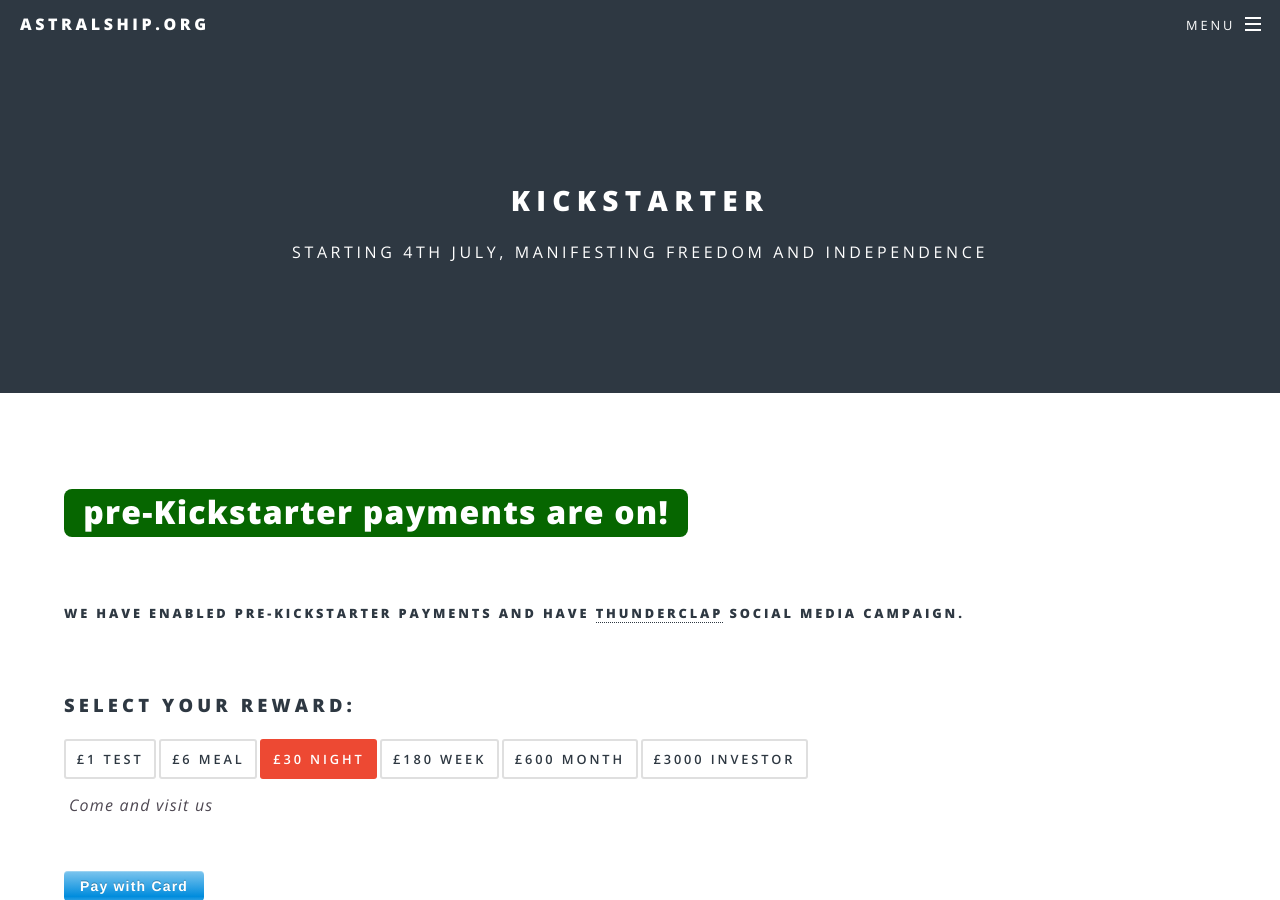
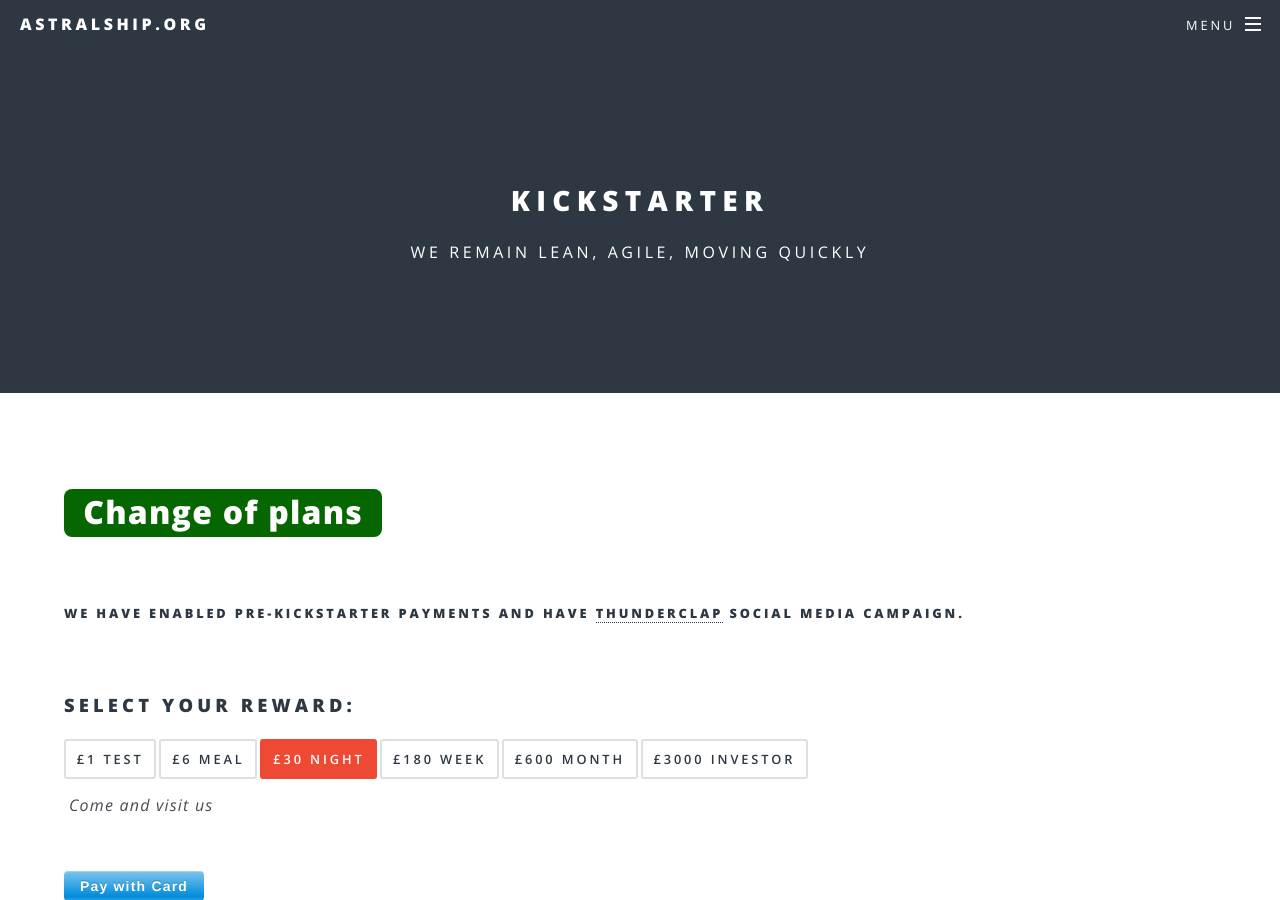
Before and after one commit to astralship/astralship.github.io, a Jekyll site: the page built from kickstarter.html, in a window 1280 px wide and 900 px high. Built offline with Jekyll 4.4.1, drawn with Linux system fonts in a browser that asks for light colours; comment, search, counter and statistics services are not loaded.

Commit message:
ICO / Kickstarter

```diff
--- a/ico.html
+++ b/ico.html
@@ -5,5 +5,5 @@ subtitle: Redirecting to ICO (initial coin offering) campaign
 ---
 
 <script>
-	window.location.replace("https://astralship.org");
+	window.location.replace("https://github.com/astralship/wiki/wiki/ICO---Initial-Coin-Offering");
 </script>
--- a/kickstarter.html
+++ b/kickstarter.html
@@ -1,11 +1,11 @@
 ---
 layout: page
 title: Kickstarter
-subtitle: Starting 4th July, manifesting freedom and independence
+subtitle: We remain lean, agile, moving quickly
 order: 20
 ---
 
-	<div class="ready">pre-Kickstarter payments are on!</div>
+	<div class="ready">Change of plans</div>
 
 	<br><br>
 
```
